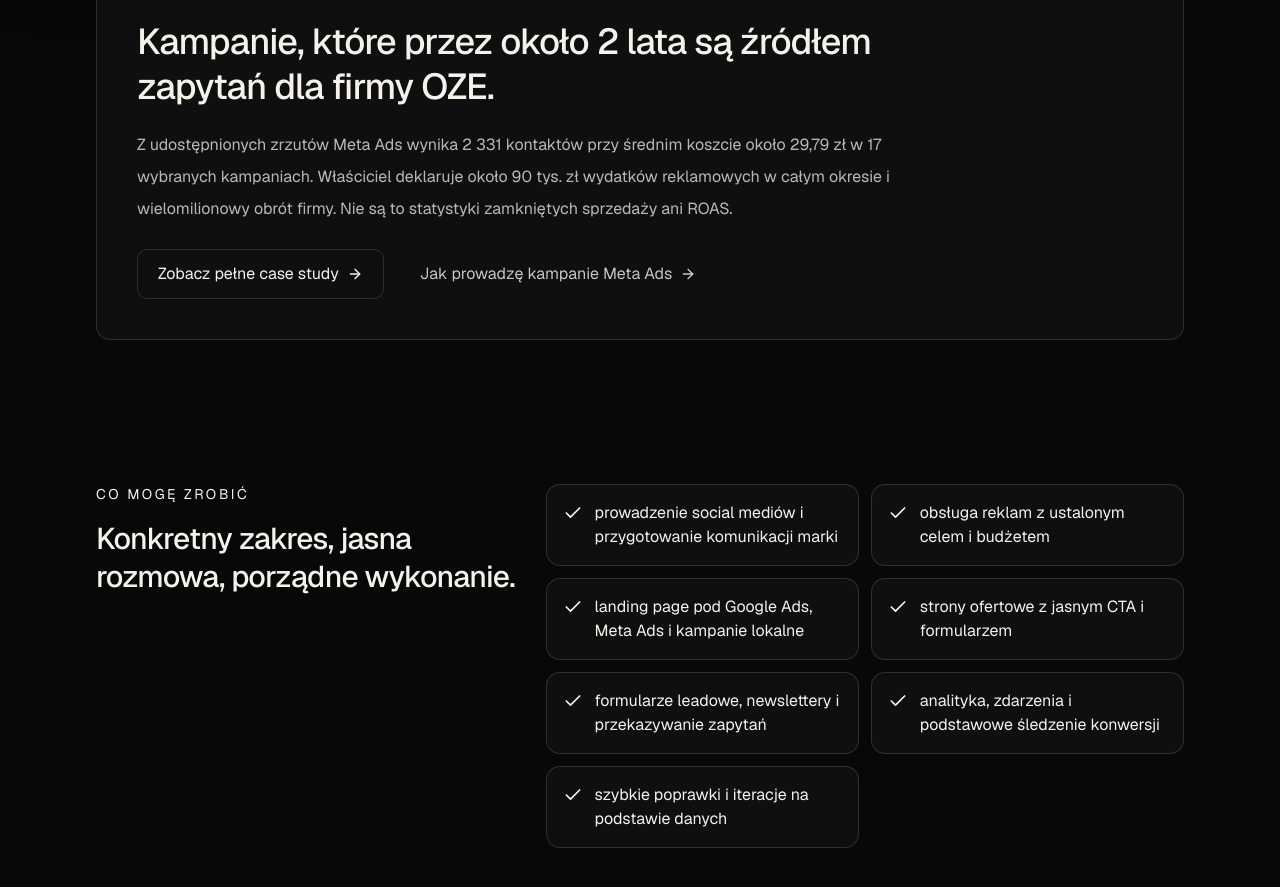
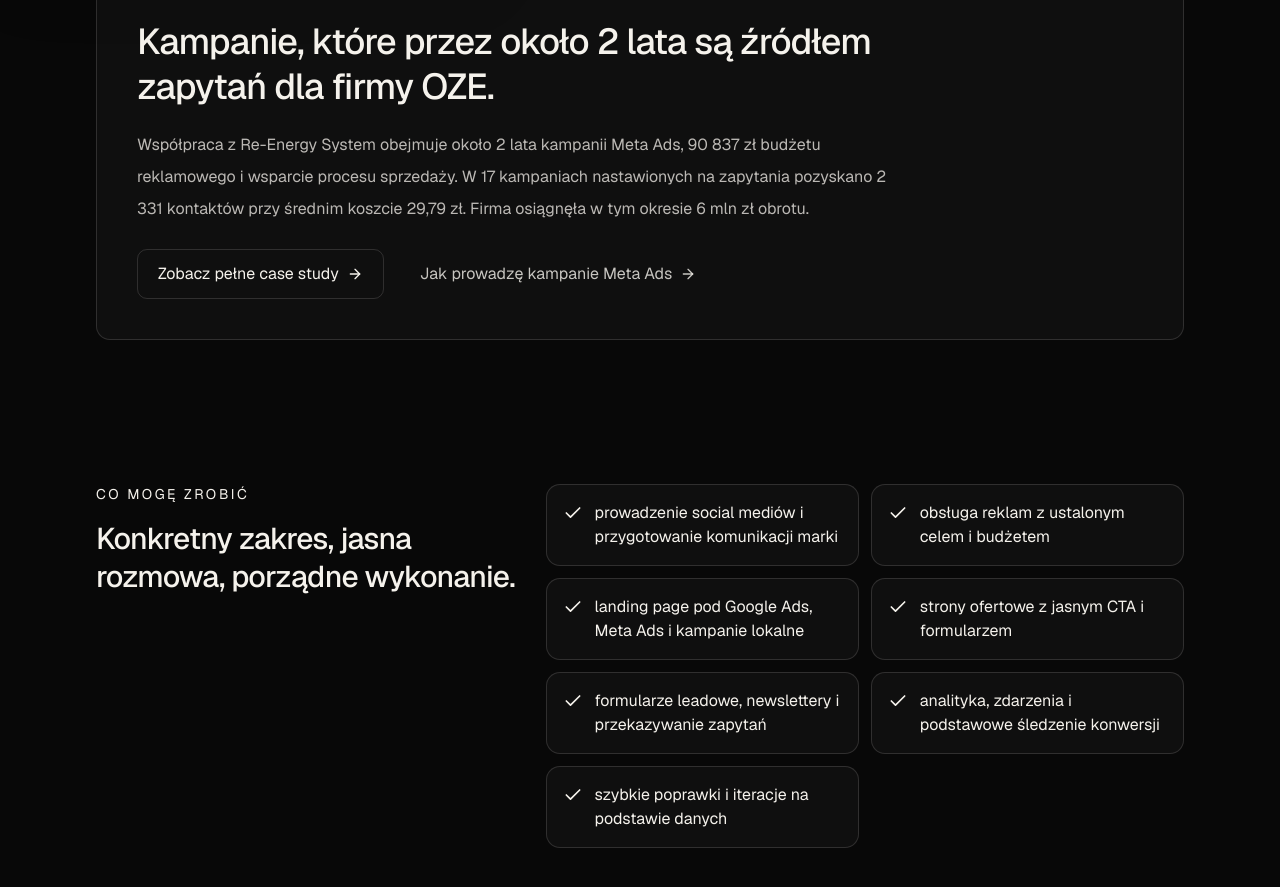
Before and after one commit to ft4k696bk6-prog/kacper-portfolio, a Next.js app: page /marketing-i-reklamy in a window 1280 px wide. Shown: the part 840-1727 px from the top of the page. Built offline with nearby package versions, Linux system fonts and the light colour scheme; no server answers.

Commit message:
copy: remove internal audit narration from customer-facing marketing pages

```diff
--- a/src/components/ServiceLandingPage.tsx
+++ b/src/components/ServiceLandingPage.tsx
@@ -198,7 +198,7 @@ export function ServiceLandingPage({ kind }: ServiceLandingPageProps) {
           <div className="surface-card rounded-2xl border border-white/20 bg-white/[0.035] p-6 md:p-10">
             <p className="text-xs uppercase tracking-[0.2em] text-white/65">Z praktyki · Re-Energy System</p>
             <h2 className="mt-4 max-w-3xl text-3xl text-white md:text-4xl">Kampanie, które przez około 2 lata są źródłem zapytań dla firmy OZE.</h2>
-            <p className="mt-5 max-w-3xl leading-8 text-white/75">Z udostępnionych zrzutów Meta Ads wynika 2 331 kontaktów przy średnim koszcie około 29,79 zł w 17 wybranych kampaniach. Właściciel deklaruje około 90 tys. zł wydatków reklamowych w całym okresie i wielomilionowy obrót firmy. Nie są to statystyki zamkniętych sprzedaży ani ROAS.</p>
+            <p className="mt-5 max-w-3xl leading-8 text-white/75">Współpraca z Re-Energy System obejmuje około 2 lata kampanii Meta Ads, 90 837 zł budżetu reklamowego i wsparcie procesu sprzedaży. W 17 kampaniach nastawionych na zapytania pozyskano 2 331 kontaktów przy średnim koszcie 29,79 zł. Firma osiągnęła w tym okresie 6 mln zł obrotu.</p>
             <div className="mt-6 flex flex-wrap gap-4">
               <Link href="/case-studies/re-energy-meta-ads" className="inline-flex items-center gap-2 rounded-lg brand-outline px-5 py-3 text-white">Zobacz pełne case study <ArrowRight className="h-4 w-4" /></Link>
               <Link href="/reklamy-meta-ads-dla-firm" className="inline-flex items-center gap-2 px-5 py-3 text-white/80">Jak prowadzę kampanie Meta Ads <ArrowRight className="h-4 w-4" /></Link>
```
